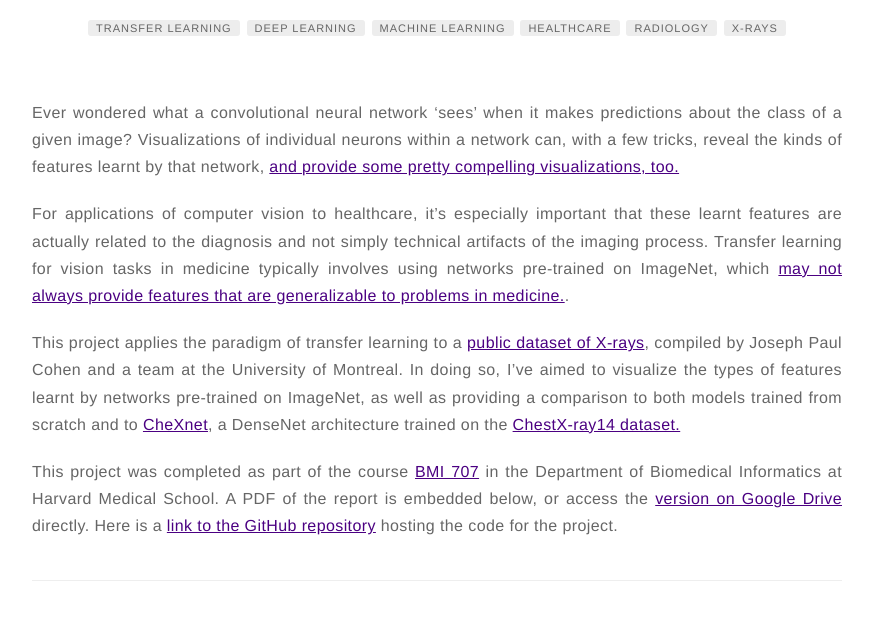
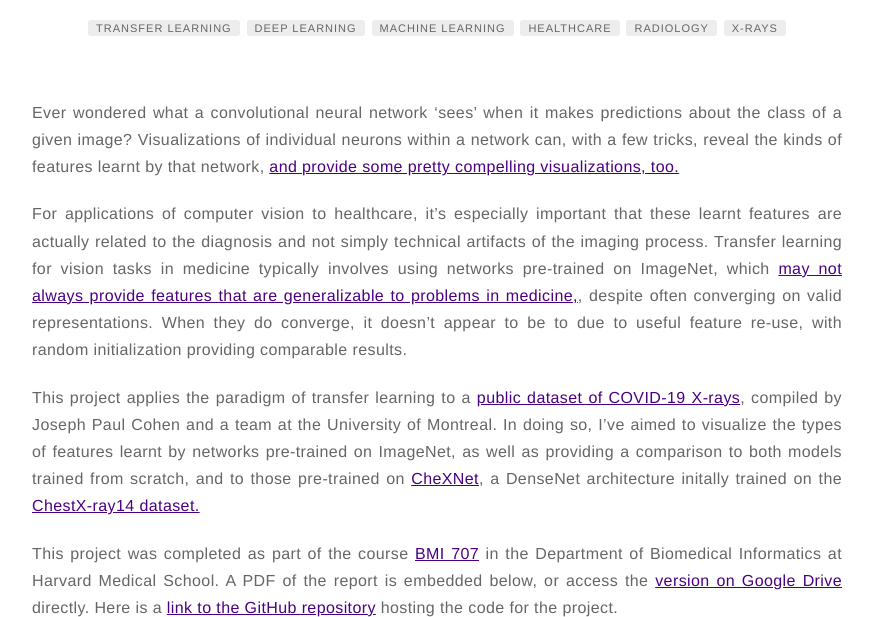
Before and after one commit to mwestt/mwestt.github.io, a Jekyll site: the page built from _posts/2020-11-25-Visualizing-Transfer-Learning-in-COVID-X-rays.markdown, in a window 1280 px wide and 900 px high, scrolled down 330 px, cut to the strip 0-617 px from the top of the window. Shown: the whole strip, without its empty margins (203-1076 px from the left). Built offline with Jekyll 4.4.1, drawn with Linux system fonts in a browser that asks for light colours; a script that is not in the unit is left out; comment, search, counter and statistics services are not loaded.

Commit message:
add to post description

```diff
--- a/_posts/2020-11-25-Visualizing-Transfer-Learning-in-COVID-X-rays.markdown
+++ b/_posts/2020-11-25-Visualizing-Transfer-Learning-in-COVID-X-rays.markdown
@@ -21,11 +21,11 @@ mathjax: True
 
 Ever wondered what a convolutional neural network 'sees' when it makes predictions about the class of a given image? Visualizations of individual neurons within a network can, with a few tricks, reveal the kinds of features learnt by that network, [and provide some pretty compelling visualizations, too.](https://distill.pub/2017/feature-visualization/)
 
-For applications of computer vision to healthcare, it's especially important that these learnt features are actually related to the diagnosis and not simply technical artifacts of the imaging process. Transfer learning for vision tasks in medicine typically involves using networks pre-trained on ImageNet, which [may not always provide features that are generalizable to problems in medicine.](https://ai.googleblog.com/2019/12/understanding-transfer-learning-for.html).
+For applications of computer vision to healthcare, it's especially important that these learnt features are actually related to the diagnosis and not simply technical artifacts of the imaging process. Transfer learning for vision tasks in medicine typically involves using networks pre-trained on ImageNet, which [may not always provide features that are generalizable to problems in medicine,](https://ai.googleblog.com/2019/12/understanding-transfer-learning-for.html), despite often converging on valid representations. When they do converge, it doesn't appear to be to due to useful feature re-use, with random initialization providing comparable results.
 
-This project applies the paradigm of transfer learning to a [public dataset of X-rays](https://github.com/ieee8023/covid-chestxray-dataset), compiled by Joseph Paul Cohen and a team at the University of Montreal. In doing so, I've aimed to visualize the types of features learnt by networks pre-trained on ImageNet, as well as providing a comparison to both models trained from scratch and to [CheXnet](https://stanfordmlgroup.github.io/projects/chexnet/), a DenseNet architecture trained on the [ChestX-ray14 dataset.](https://www.nih.gov/news-events/news-releases/nih-clinical-center-provides-one-largest-publicly-available-chest-x-ray-datasets-scientific-community)
+This project applies the paradigm of transfer learning to a [public dataset of COVID-19 X-rays](https://github.com/ieee8023/covid-chestxray-dataset), compiled by Joseph Paul Cohen and a team at the University of Montreal. In doing so, I've aimed to visualize the types of features learnt by networks pre-trained on ImageNet, as well as providing a comparison to both models trained from scratch, and to those pre-trained on [CheXNet](https://stanfordmlgroup.github.io/projects/chexnet/), a DenseNet architecture initally trained on the [ChestX-ray14 dataset.](https://www.nih.gov/news-events/news-releases/nih-clinical-center-provides-one-largest-publicly-available-chest-x-ray-datasets-scientific-community)
 
-This project was completed as part of the course [BMI 707](https://hms-dbmi.github.io/BMI_707/  ) in the Department of Biomedical Informatics at Harvard Medical School. A PDF of the report is embedded below, or access the [version on Google Drive](https://drive.google.com/file/d/1pGepJHb8YoOgiHD5lW3CseptOWil_zqO/view?usp=sharing/preview) directly. Here is a [link to the GitHub repository](https://github.com/mwestt/
+This project was completed as part of the course [BMI 707](https://hms-dbmi.github.io/BMI_707/) in the Department of Biomedical Informatics at Harvard Medical School. A PDF of the report is embedded below, or access the [version on Google Drive](https://drive.google.com/file/d/1pGepJHb8YoOgiHD5lW3CseptOWil_zqO/view?usp=sharing/preview) directly. Here is a [link to the GitHub repository](https://github.com/mwestt/
 BMI707-Project) hosting the code for the project.
 
 ---
```
